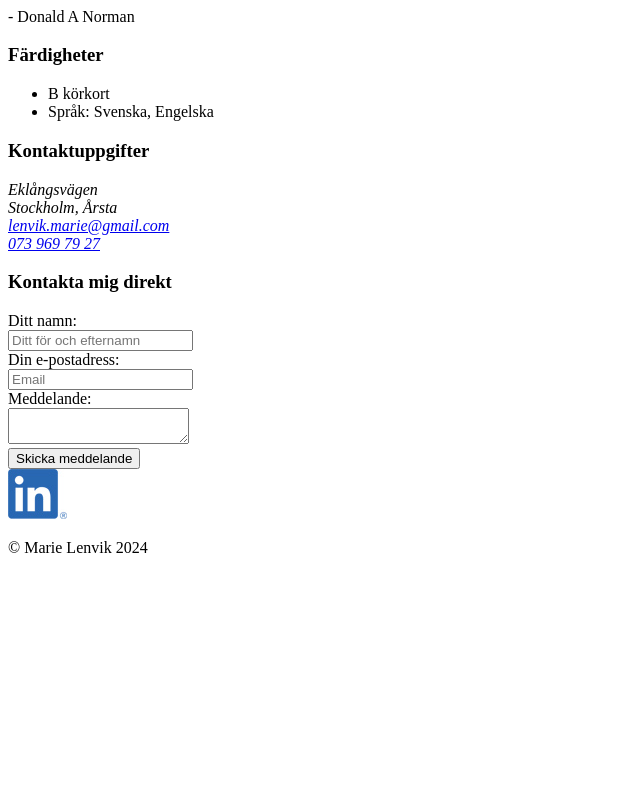
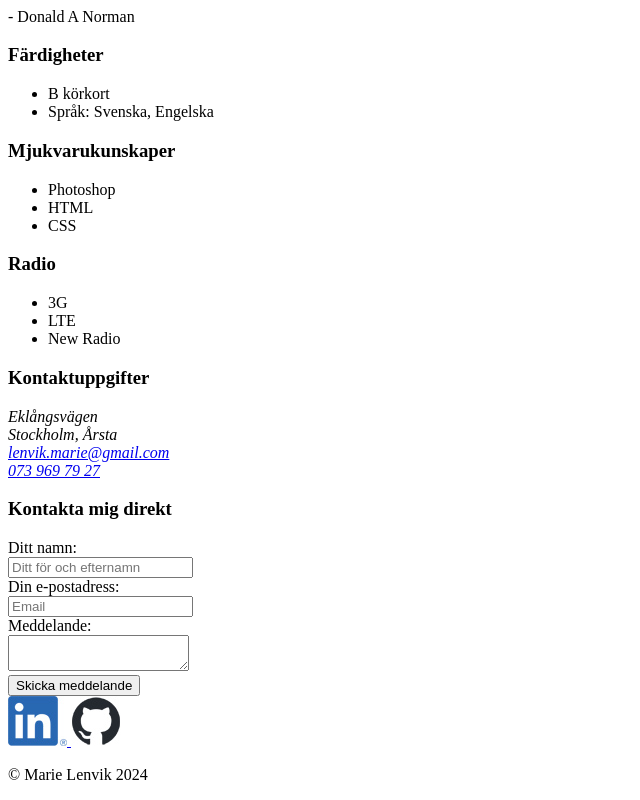
Before and after one commit to M-Lenvik/CV-first-html-project, a plain HTML site: page index.html in a window 1280 px wide. Shown: the part 1552-2352 px from the top of the page, without its empty margins (0-640 px from the left). Before the commit the page ends 2125 px from the top, so only its background shows below. Drawn offline with Linux system fonts and the light colour scheme.

Commit message:
fyllt på i aside

```diff
--- a/index.html
+++ b/index.html
@@ -91,6 +91,20 @@
             <li>B körkort</li>
             <li>Språk: Svenska, Engelska</li>
         </ul>
+
+        <h3>Mjukvarukunskaper</h3>
+        <ul>
+            <li>Photoshop</li>
+            <li>HTML</li>
+            <li>CSS</li>
+        </ul>
+
+        <h3>Radio</h3>
+        <ul>
+            <li>3G</li>
+            <li>LTE</li>
+            <li>New Radio</li>
+        </ul>
     </aside>
 
 
@@ -126,11 +140,18 @@
 
 
 
-            <a href="https://www.linkedin.com/in/marie-lenvik-37303385/">
+            <a href="https://www.linkedin.com/in/marie-lenvik-37303385/" target="_blank">
                 <img src="LI-In-Bug.jpg" alt="linkedin logo"
                 loading="lazy"
                 rel="noopener noreferrer"
                 height="50" width="59">
+            </a>
+
+            <a href="https://github.com/M-Lenvik" target="_blank">
+                <img src="github-mark.jpg" alt="github logo"
+                loading="lazy"
+                rel="noopener noreferrer"
+                height="50" width="50">
             </a>
         <p>&copy; Marie Lenvik 2024</p>
     </footer>
```
Also changed, not shown: github-mark.jpg (added).
